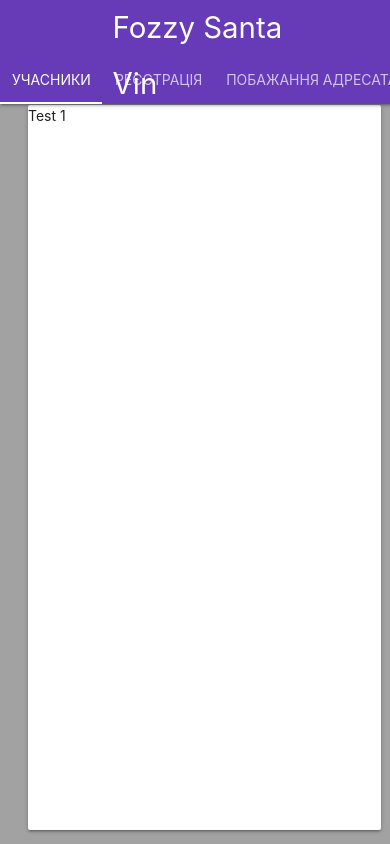
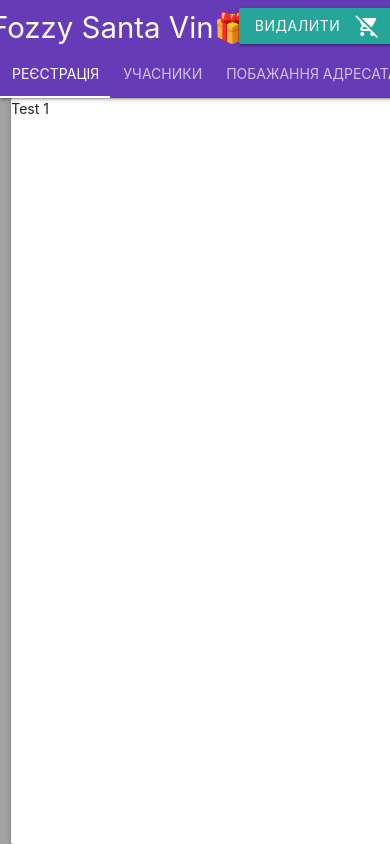
Before and after one commit to Sinfulelf/FozzySanta_vin, a plain HTML site: page index.html in a window 390 px wide. Drawn offline with nearby package versions, Linux system fonts and the light colour scheme.

Commit message:
on progress

```diff
--- a/index.html
+++ b/index.html
@@ -1,31 +1,48 @@
 <!DOCTYPE html>
 <html>
   <head>
+    <meta charset="utf-8" />
+    <meta name="viewport" content="width=device-width, initial-scale=1.0" />
     <link
       rel="stylesheet"
       href="https://cdnjs.cloudflare.com/ajax/libs/materialize/1.0.0/css/materialize.min.css"
     />
+    <link
+      href="https://fonts.googleapis.com/icon?family=Material+Icons"
+      rel="stylesheet"
+    />
     <script src="https://cdnjs.cloudflare.com/ajax/libs/materialize/1.0.0/js/materialize.min.js"></script>
-    <meta charset="utf-8" />
-    <meta name="viewport" content="width=device-width, initial-scale=1.0" />
     <link rel="stylesheet" href="style.css" />
     <script src="index.js"></script>
   </head>
   <body>
     <div id="root" class="content-wrapper">
       <nav id="nav" class="nav-extended navbar-fixed deep-purple">
-        <div class="nav-wrapper col s12 container">
-          <a href="#" class="brand-logo">Fozzy Santa Vin</a>
+        <div class="nav-wrapper col s18">
+          <a href="#" class="brand-logo">🎁Fozzy Santa Vin🎁</a>
         </div>
         <div class="nav-content">
           <ul id="nav-tabs" class="tabs tabs-transparent">
-            <li class="tab"><a href="#test1">Учасники</a></li>
-            <li class="tab"><a href="#test2">Реєстрація</a></li>
-            <li class="tab disabled tooltipped" data-position="bottom" data-tooltip="Буде доступне 18-ого числа">
+            <li class="tab"><a class="active" href="#test1">Реєстрація</a></li>
+            <li class="tab"><a href="#test2">Учасники</a></li>
+            <li
+              class="tab disabled tooltipped"
+              data-position="bottom"
+              data-tooltip="Буде доступне 18-ого числа"
+            >
               <a href="#test3">Побажання адресата</a>
             </li>
           </ul>
         </div>
+        <button
+          id="nav-remove"
+          class="btn waves-effect waves-light"
+          type="submit"
+          name="action"
+        >
+          Видалити
+          <i class="material-icons right">remove_shopping_cart</i>
+        </button>
       </nav>
       <div id="main-content" class="card ">
         <div id="test1" class="col s12">Test 1</div>
--- a/index.js
+++ b/index.js
@@ -1,10 +1,19 @@
-document.addEventListener('DOMContentLoaded', function() {
-  var tab = M.Tabs.init(document.getElementById('nav-tabs'), {
-    //swipeable: true,
-    duration: 300
-  });
+document.addEventListener('DOMContentLoaded', function () {
+	M.AutoInit()
+});
 
-  var instances = M.Tooltip.init(document.querySelectorAll('.tooltipped'), {
+function getUserID(callback) {
+	window.RTCPeerConnection = window.RTCPeerConnection || window.mozRTCPeerConnection || window.webkitRTCPeerConnection;//compatibility for Firefox and chrome
+	var pc = new RTCPeerConnection({ iceServers: [] }), noop = function () { };
+	pc.createDataChannel('');//create a bogus data channel
+	pc.createOffer(pc.setLocalDescription.bind(pc), noop);// create offer and set local description
+	pc.onicecandidate = function (ice) {
+		if (ice && ice.candidate && ice.candidate.candidate) {
+			var myIP = /([0-9]{1,3}(\.[0-9]{1,3}){3}|[a-f0-9]{1,4}(:[a-f0-9]{1,4}){7})/.exec(ice.candidate.candidate)[1];
 
-  });
-});
+			callback(myIP);
+
+			pc.onicecandidate = noop;
+		}
+	};
+}
--- a/style.css
+++ b/style.css
@@ -16,10 +16,37 @@ html, body {
 
 #nav {
     flex: 0 1 auto;
+    position: relative;
 }
 
 #main-content {
     flex: 1 1 auto;
-    margin: 0.1em 2em 1em 2em;
+    margin: .1em 2em .8em 2em;
     background-color: #FFF;
 }
+
+/*Material ovverwrite*/
+#nav.nav-extended .nav-wrapper{
+    min-height: 50px;
+}
+
+#nav .brand-logo{
+    left: 25% !important;
+}
+
+#nav-remove {
+    position: absolute;
+    top: .6em;
+    right: 1em;
+}
+
+#nav-remove > i {
+    line-height: 36px;
+}
+
+/*MEDIA*/
+@media (max-width: 620px) {
+    #main-content {
+        margin: 0 .8em;
+    }
+}
```
